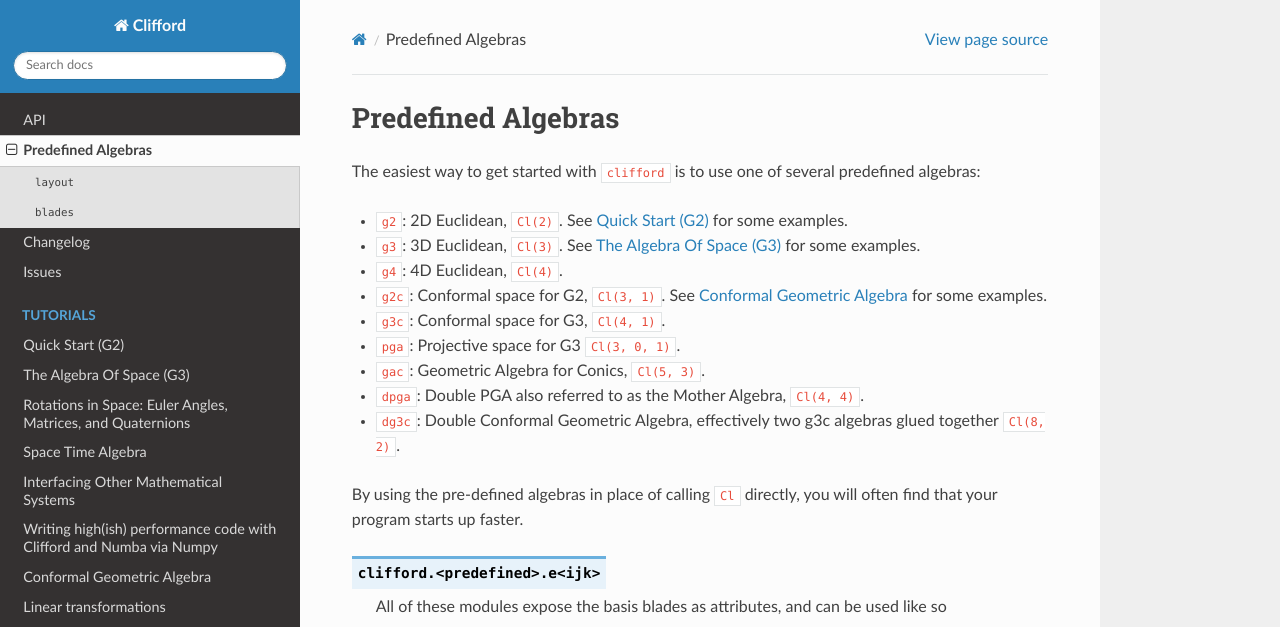
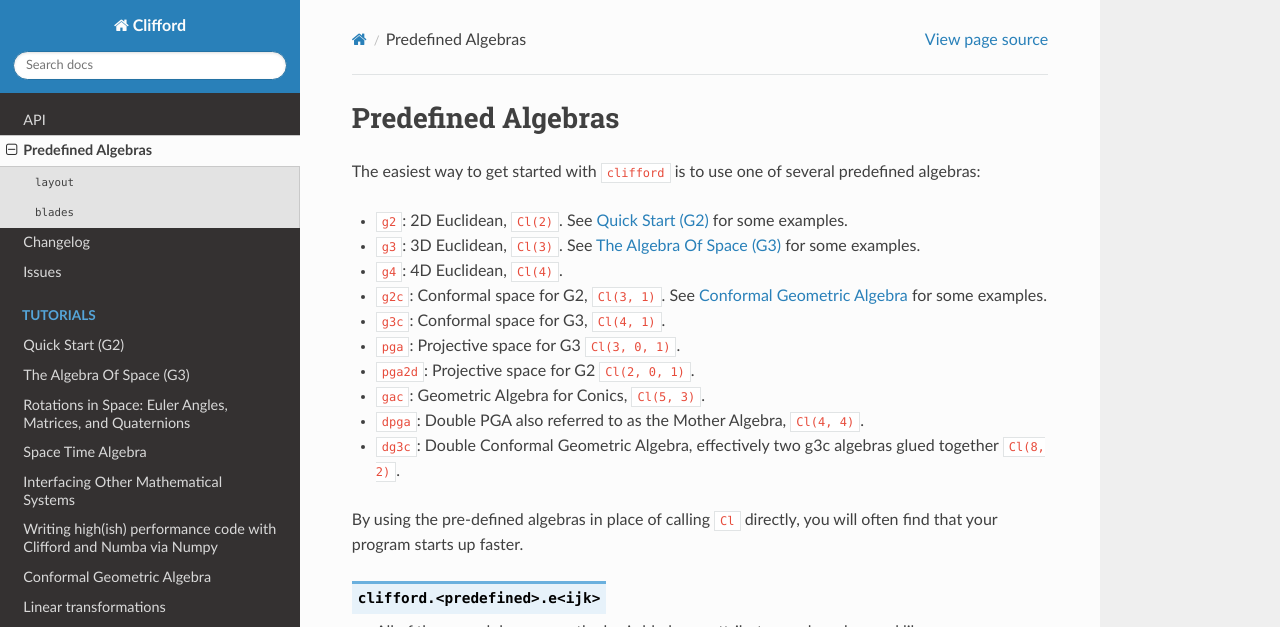
Before and after one commit to pygae/clifford, a Sphinx documentation site: the page built from docs/predefined-algebras.rst, in a window 1280 px wide and 900 px high, cut to the strip 0-627 px from the top of the window. Built offline with Sphinx 7.4.7 and the Read the Docs theme 2.0.0, drawn with Linux system fonts in a browser that asks for light colours; pages that are not in the unit, such as notebooks, are missing from menus; the version number could not be read and is left out.

Commit message:
Add pga2d module to predefined algebras list

```diff
--- a/docs/predefined-algebras.rst
+++ b/docs/predefined-algebras.rst
@@ -21,6 +21,9 @@ The easiest way to get started with ``clifford`` is to use one of several predef
 * .. module:: clifford.pga
 
   ``pga``: Projective space for G3 ``Cl(3, 0, 1)``.
+* .. module:: clifford.pga2d
+
+  ``pga2d``: Projective space for G2 ``Cl(2, 0, 1)``.
 * .. module:: clifford.gac
 
   ``gac``: Geometric Algebra for Conics, ``Cl(5, 3)``.
```
